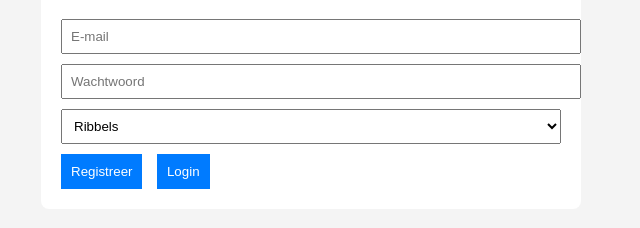
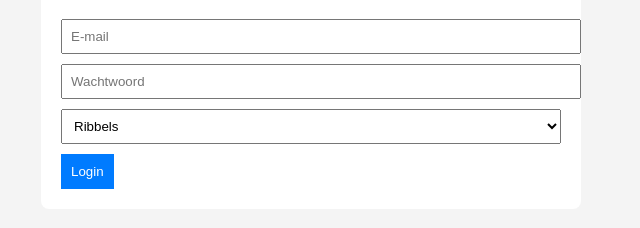
Before and after one commit to Koekjeee/uitgavebeheer-Chiro-kattenbos, a plain HTML site: page index.html in a window 1280 px wide. Shown: the part 102-330 px from the top of the page, without its empty margins (329-969 px from the left). Drawn offline with Linux system fonts and the light colour scheme; no server answers.

Commit message:
Remove 'Registreer' button from index.html

```diff
--- a/index.html
+++ b/index.html
@@ -29,7 +29,6 @@
         <option value="kokkies">Kokkies</option>
         <option value="overige">Overige</option>
       </select>
-      <button onclick="register()">Registreer</button>
       <button onclick="login()">Login</button>
     </div>
 
```
